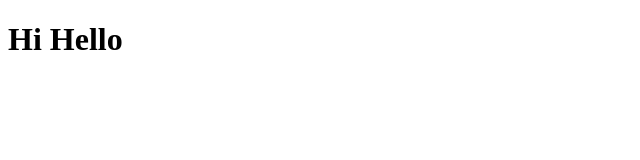
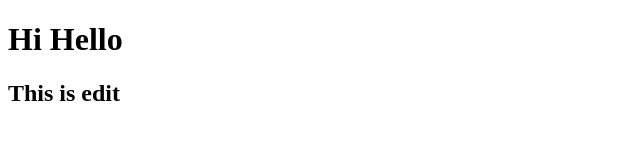
Before and after one commit to Ashraykondru123/demo, a plain HTML site: page index.html in a window 1280 px wide. Shown: the whole page, without its empty margins (0-640 px from the left). Drawn offline with Linux system fonts and the light colour scheme.

Commit message:
this is my second commit

```diff
--- a/index.html
+++ b/index.html
@@ -7,5 +7,6 @@
 </head>
 <body>
     <h1>Hi Hello</h1>
+    <h2>This is edit</h2>
 </body>
 </html>
```
